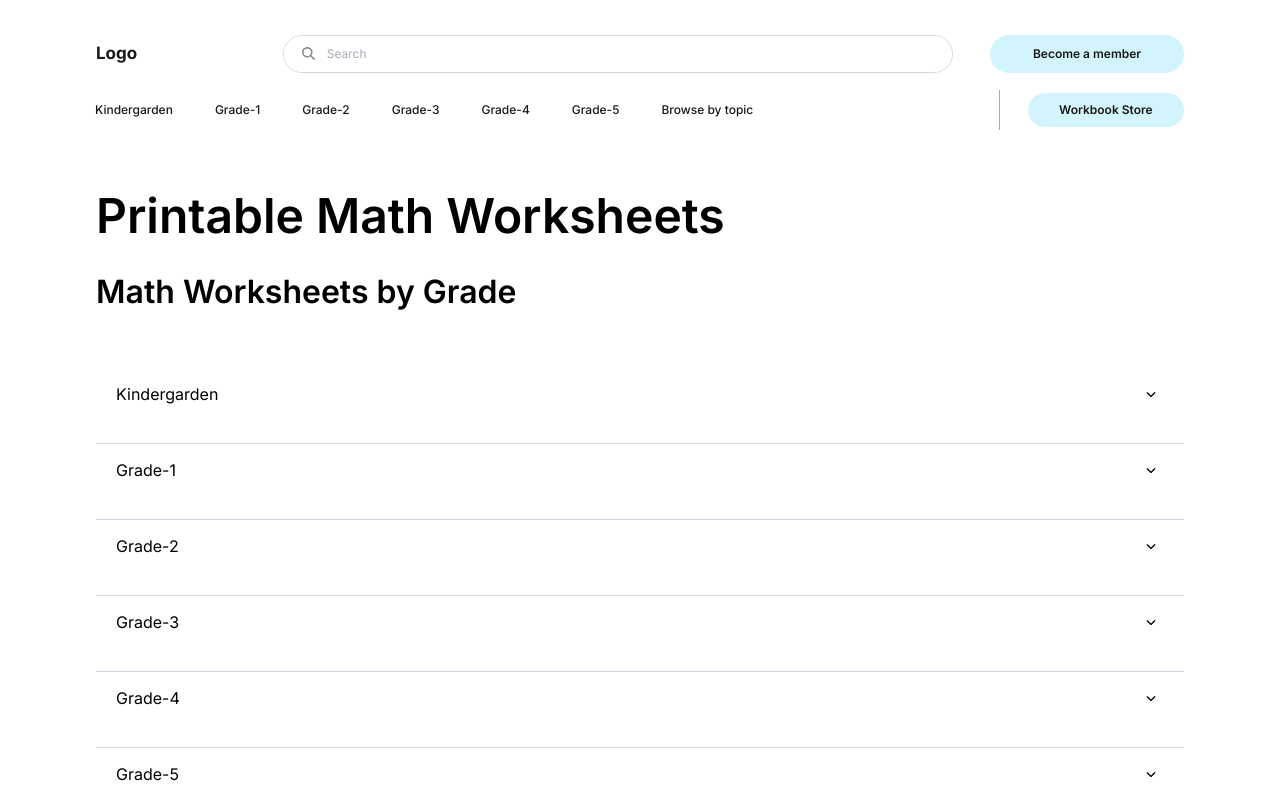
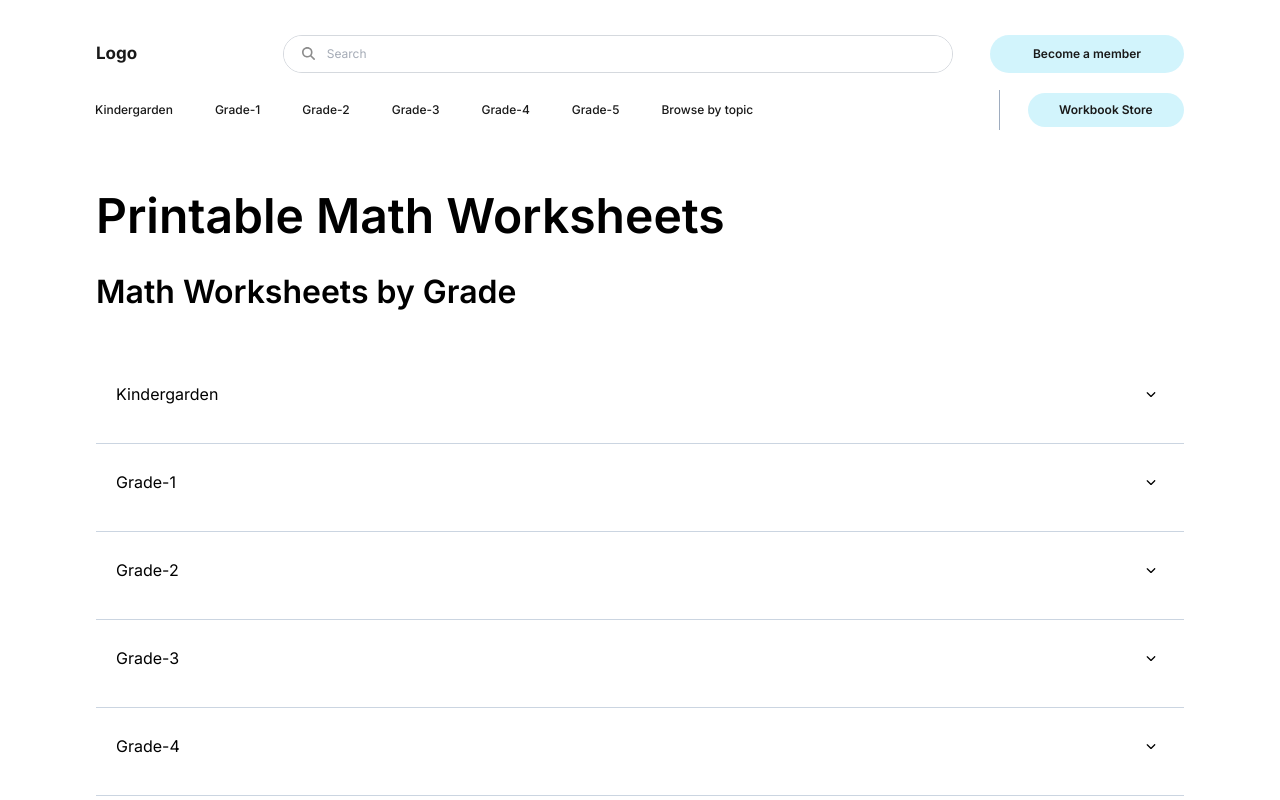
Before and after one commit to Faiaz-Rahman/k5new, a Next.js app: page /printable-worksheets in a window 1280 px wide. Shown: the top 800 px of the page. Built offline with nearby package versions, Linux system fonts and the light colour scheme.

Commit message:
made accordion fully functional and animated

```diff
--- a/src/app/_components/PrintableMathCards/index.tsx
+++ b/src/app/_components/PrintableMathCards/index.tsx
@@ -1,8 +1,8 @@
 import React from 'react'
 
 interface PrintableMathCardProps {
-    title?: string
-    worksheets?: string[]
+    title: string
+    worksheets: string[]
 }
 
 export default function PrintableMathCards({
--- a/src/app/_constants/index.ts
+++ b/src/app/_constants/index.ts
@@ -33,3 +33,12 @@ export const topic_name = [
     'Date & Graphing',
     'Word Problems',
 ]
+
+export const topic_list: string[] = [
+    'Topic 1',
+    'Topic 2',
+    'Topic 3',
+    'Topic 4',
+    'Topic 5',
+    'Topic 6',
+]
--- a/src/app/printable-worksheets/page.tsx
+++ b/src/app/printable-worksheets/page.tsx
@@ -1,5 +1,7 @@
-import React from 'react'
-import { bottom_navbar_items } from '../_constants'
+'use client'
+
+import React, { useEffect, useState } from 'react'
+import { bottom_navbar_items, topic_list } from '../_constants'
 import { FontAwesomeIcon } from '@fortawesome/react-fontawesome'
 import { faChevronDown } from '@fortawesome/free-solid-svg-icons'
 import PrintableMathCards from '../_components/PrintableMathCards'
@@ -13,6 +15,14 @@ export default function PrintableWorksheets() {
         'Grade 1 Numbers Worksheets',
         'Grade 1 Number Patterns Worksheets',
     ]
+
+    const tmp_arr: number[] = [1, 2, 3, 4, 5, 6]
+    const [selectedAccordion, setSelectedAccordion] =
+        useState<string>('')
+
+    // useEffect(() => {
+    //     console.log('The selected Accordion is =>', selectedAccordion)
+    // }, [selectedAccordion])
 
     return (
         <div className="mt-5">
@@ -34,11 +44,19 @@ export default function PrintableWorksheets() {
             <div className="flex flex-col gap-3 mt-16 mb-10">
                 {bottom_navbar_items.map((item, ind) => {
                     return (
+                        <>
                             <div
                                 key={ind}
-                            className="flex h-16 w-full
-                            border-b border-b-slate-300 pl-5
+                                className="flex h-16 w-full flex-col
+                                border-b border-b-slate-300 pl-5 hover:cursor-pointer
                             "
+                                onClick={() => {
+                                    if (selectedAccordion === item) {
+                                        setSelectedAccordion('')
+                                    } else {
+                                        setSelectedAccordion(item)
+                                    }
+                                }}
                             >
                                 <div
                                     className="flex w-full h-7
@@ -49,40 +67,63 @@ export default function PrintableWorksheets() {
                                     <FontAwesomeIcon
                                         icon={faChevronDown}
                                         className={`text-[10px] text-black
-                                        mr-7
+                                        mr-7 duration-300 ${
+                                            selectedAccordion === item
+                                                ? 'rotate-180'
+                                                : '0'
+                                        }
                                         `}
                                     />
                                 </div>
                             </div>
+
+                            <div
+                                className="overflow-y-hidden w-full
+                                transition-all duration-300
+                                "
+                                style={{
+                                    height:
+                                        selectedAccordion === item
+                                            ? topic_list.length * 40 +
+                                              20 +
+                                              12
+                                            : 0,
+                                }}
+                            >
+                                {topic_list.map((itemInner, ind) => {
+                                    return (
+                                        <div
+                                            key={`topic_list${ind}`}
+                                            className={`flex w-full bg-[--button-primary]
+                                                h-10 pl-5
+                                                items-center ${
+                                                    ind ===
+                                                    topic_list.length -
+                                                        1
+                                                        ? 'mb-0'
+                                                        : 'mb-1'
+                                                }`}
+                                        >
+                                            {itemInner}
+                                        </div>
+                                    )
+                                })}
+                            </div>
+                        </>
                     )
                 })}
             </div>
 
             <div className="grid grid-cols-2 w-full gap-3 mb-10">
+                {tmp_arr.map((item, ind) => {
+                    return (
                         <PrintableMathCards
+                            key={`printable_worksheets${ind}`}
                             title="Learning Number"
                             worksheets={worksheets}
                         />
-                <PrintableMathCards
-                    title="Learning Number"
-                    worksheets={worksheets}
-                />
-                <PrintableMathCards
-                    title="Learning Number"
-                    worksheets={worksheets}
-                />
-                <PrintableMathCards
-                    title="Learning Number"
-                    worksheets={worksheets}
-                />
-                <PrintableMathCards
-                    title="Learning Number"
-                    worksheets={worksheets}
-                />
-                <PrintableMathCards
-                    title="Learning Number"
-                    worksheets={worksheets}
-                />
+                    )
+                })}
             </div>
         </div>
     )
```
Lines whose indentation alone changed are shown as unchanged.
